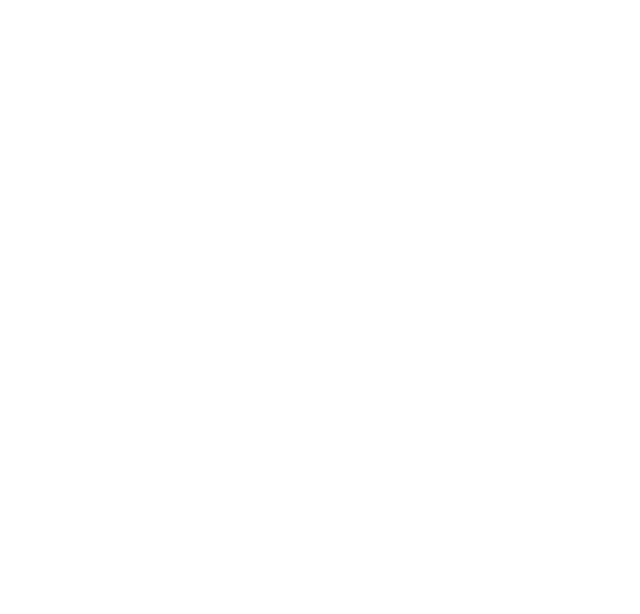
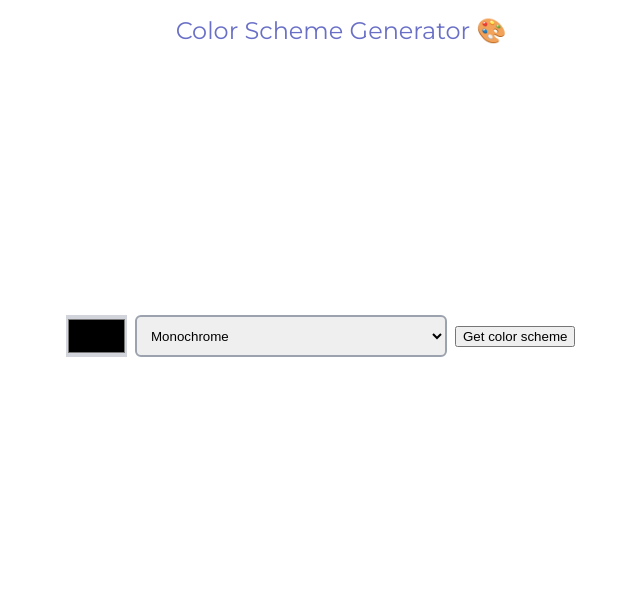
Before and after one commit to aliyasyeddd/Color-Scheme-Generator, a plain HTML site: page index.html in a window 1280 px wide. Shown: the whole page, without its empty margins (299-939 px from the left). Drawn offline with Linux system fonts and the light colour scheme.

Commit message:
color scheme layout initial

```diff
--- a/index.css
+++ b/index.css
@@ -1,4 +1,40 @@
-html, body {
-    margin: 0;
-    padding: 0;
+html,
+body {
+  margin: 0;
+  padding: 0;
+  font-family: "Montserrat", sans-serif;
 }
+
+h1 {
+  color: #696fc7;
+  text-align: center;
+  font-optical-sizing: auto;
+  font-weight: 400;
+  font-size: 24px;
+}
+
+.color-container {
+  height: 550px;
+  width: 550px;
+  margin: 0 auto;
+  display: flex;
+  align-items: center;
+  gap: 8px;
+}
+
+.color-picker {
+  width: 61px;
+  height: 42px;
+  border: none;
+  padding: 0;
+  background: #d1d5db;
+  cursor: pointer;
+}
+
+select {
+  width: 312px;
+  height: 42px;
+  border: 2px solid #9ca3af;
+  border-radius: 6px;
+  padding: 10px;
+}
--- a/index.html
+++ b/index.html
@@ -4,9 +4,36 @@
     <meta charset="UTF-8" />
     <meta name="viewport" content="width=device-width, initial-scale=1.0" />
     <link rel="stylesheet" href="index.css" />
+    <link rel="preconnect" href="https://fonts.googleapis.com" />
+    <link rel="preconnect" href="https://fonts.gstatic.com" crossorigin />
+    <link
+      href="https://fonts.googleapis.com/css2?family=Montserrat:ital,wght@0,100..900;1,100..900&display=swap"
+      rel="stylesheet"
+    />
     <title>Color Scheme Generator</title>
   </head>
   <body>
+    <h1>Color Scheme Generator 🎨</h1>
+    <div class="color-container">
+      <input type="color" id="color-picker" class="color-picker" />
+      <select
+        name="scheme-selector"
+        id="scheme-selector"
+        class="scheme-selector"
+      >
+        <option value="monochrome">Monochrome</option>
+        <option value="monochrome-dark">Monochrome Dark</option>
+        <option value="monochrome-light">Monochrome Light</option>
+        <option value="analogic">Analogic</option>
+        <option value="complement">Complement</option>
+        <option value="analogic-complement">Analogic Complement</option>
+        <option value="triad">Triad</option>
+        <option value="quad">Quad</option>
+      </select>
+      <button class="generate-color-btn" id="generate-color-btn">
+        Get color scheme
+      </button>
+    </div>
     <script src="index.js" type="module"></script>
   </body>
 </html>
```
